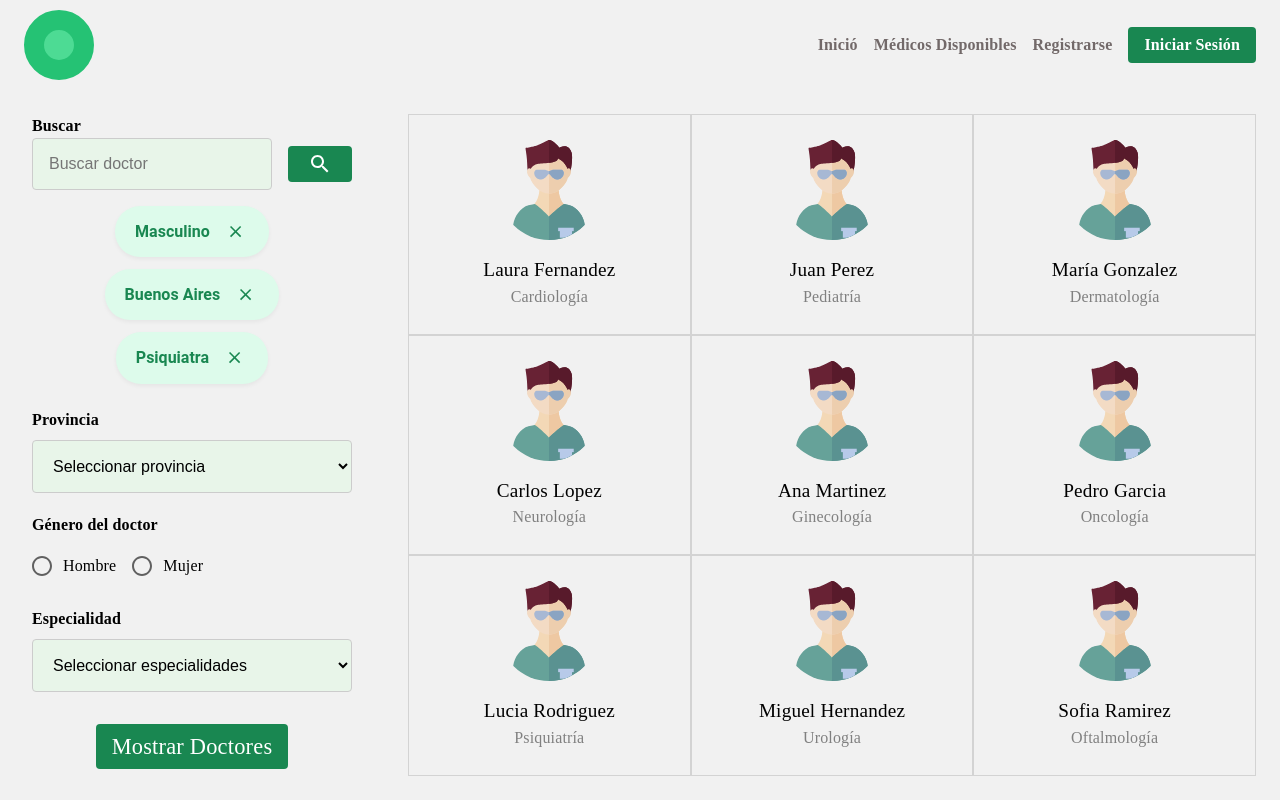
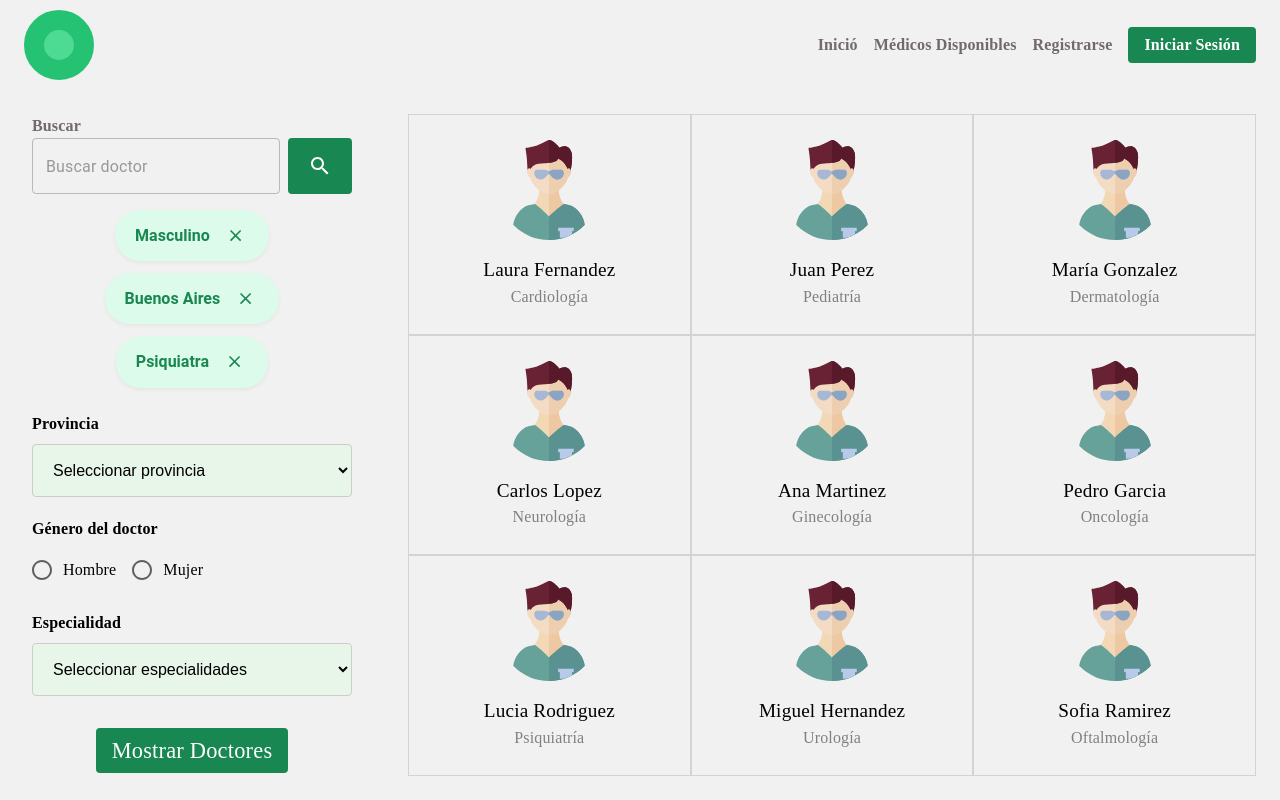
Before and after one commit to fr4ncisx/medicalappointment-nocountry, a React (Vite) app in the folder frontend/: page /medicos-disponibles in a window 1280 px wide. Shown: the top 800 px of the page. Built offline with nearby package versions, Linux system fonts and the light colour scheme; a web font is replaced by a local one; what ajv-errors would draw is missing.

Commit message:
refactor: se separaron los estilos en un archivo aparte

```diff
--- a/frontend/src/components/sections/MedicosDisponibles/Components/SearchBar.tsx
+++ b/frontend/src/components/sections/MedicosDisponibles/Components/SearchBar.tsx
@@ -1,6 +1,6 @@
-import { CustomButton } from "@ui/CustomButton/CustomButton";
-import { Box, Typography } from "@mui/material";
+import { Box, Button, TextField, Typography } from "@mui/material";
 import SearchIcon from "@mui/icons-material/Search";
+import { SearchBarStyles } from "./SearchBarStyles";
 
 const SearchBar = () => {
   return (
@@ -9,40 +9,18 @@ const SearchBar = () => {
         gap: "0.5rem",
       }}
     >
-      <Typography sx={{ fontWeight: "bold" }}> Buscar </Typography>
+      <Typography sx={SearchBarStyles.label}> Buscar </Typography>
       <Box
-        sx={{
-          display: "flex",
-          alignItems: "center",
-          width: "100%",
-          gap: "1rem",
-        }}
+        sx={SearchBarStyles.container}
       >
-        <input
+        <TextField
           type="text"
           placeholder="Buscar doctor"
-          style={{
-            width: "100%",
-            padding: "1rem",
-            fontSize: "1rem",
-            border: "1px solid #ccc",
-            borderRadius: "4px",
-            backgroundColor: "#e8f5e9",
-          }}
+          sx={SearchBarStyles.input}
         />
-        <CustomButton
-          sx={{
-            padding: "1rem",
-            backgroundColor: "#2e7d32",
-            border: "1px solid #ccc",
-            borderRadius: "4px",
-            "&:hover": {
-              backgroundColor: "#1b5e20",
-            },
-          }}
-        >
+        <Button variant="contained" sx={SearchBarStyles.button}>
           <SearchIcon />
-        </CustomButton>
+        </Button>
       </Box>
     </Box>
   );
--- /dev/null
+++ b/frontend/src/components/sections/MedicosDisponibles/Components/SearchBarStyles.ts
@@ -0,0 +1,24 @@
+import { ObjectStyles } from "@tipos/component";
+
+export const SearchBarStyles: ObjectStyles = {
+    container: {
+        display: "flex",
+        alignItems: "center",
+        gap: "0.5rem",
+        width: "100%",
+    },
+    label: {
+        fontWeight: "bold",
+        color: "#726969"
+    },
+    input: {
+        width: "100%",
+        height: "100%",
+        minHeight: "100%",
+        borderRight: "none"
+    },
+    button: {
+        height: "56px",
+        boxShadow: "none"
+    }
+}
```
